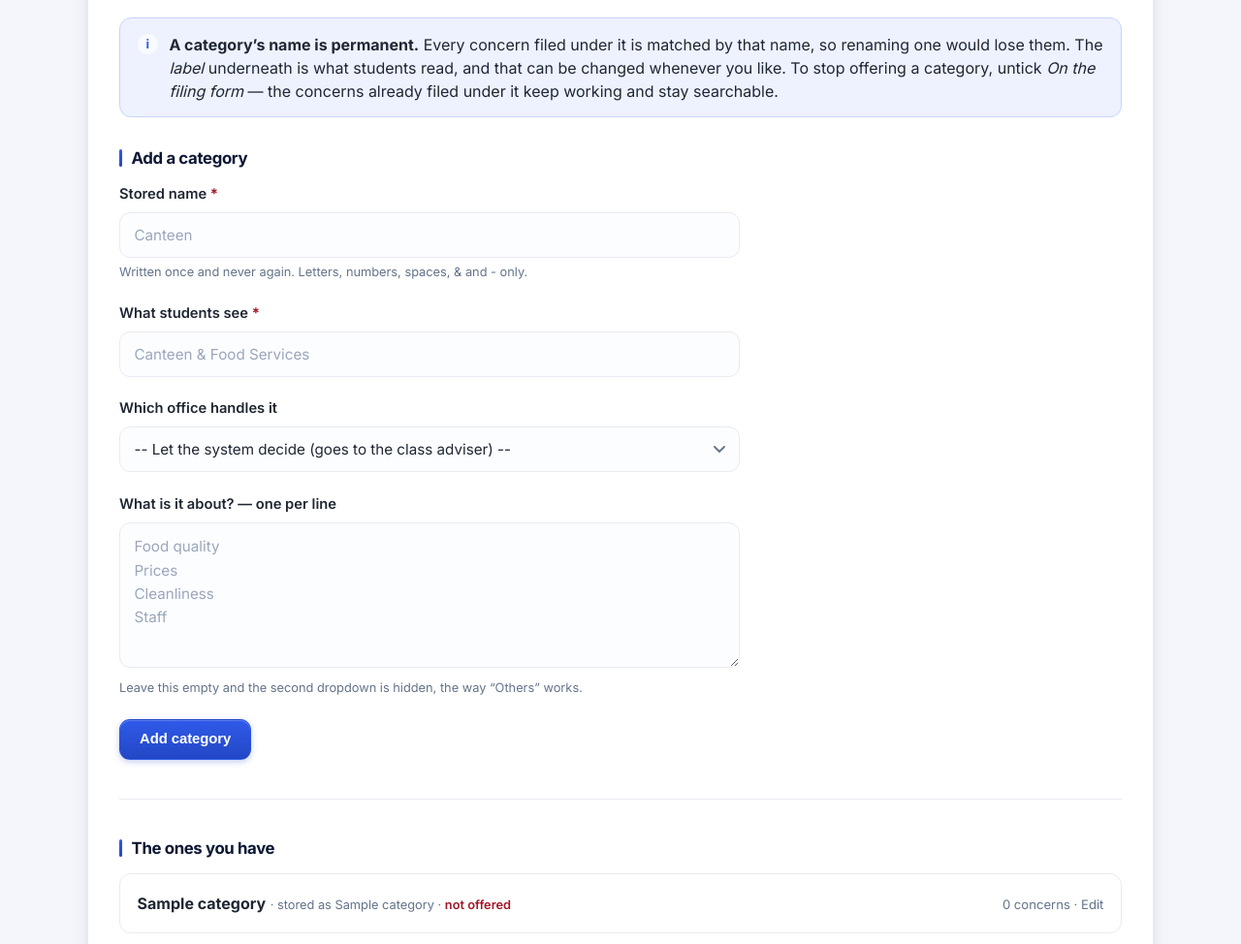
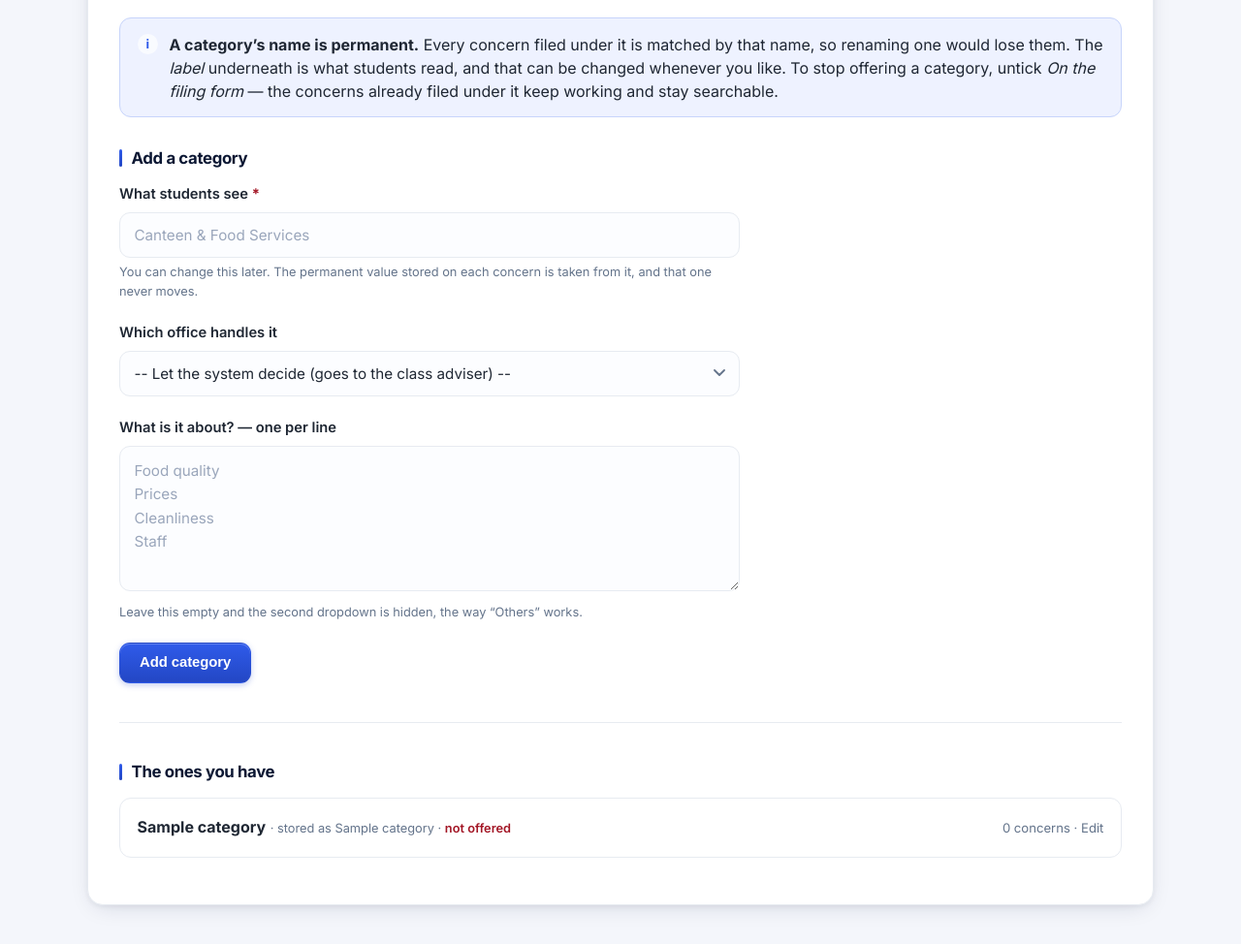
Before and after one commit to baydal242424/cspcconcern, a Laravel app: template resources/views/admin/categories.blade.php in a window 1280 px wide. Shown: the part 222-1196 px from the top of the page at 97% size. Run offline with Laravel 12, Linux system fonts and the light colour scheme; data comes from the database, SQL or seed files in the repository; the template is opened without the code that fills it: most values are stand-ins (such as "Sample title", 1, 10 or a date in 2020).

Commit message:
The stored name is worked out, not typed twice
The add-a-category form asked for "Canteen" and then "Canteen & Food
Services", and for the administrator to remember which of the two
could be changed afterwards.

The distinction is real: the stored value is matched by name on every
concern filed under it and can never move, while the label is words on
a screen. But it is the system's distinction to keep, not something to
make somebody hold in their head while naming a thing once.

It comes from the label now, with three things handled that the
administrator should never have to think about. Characters that would
misbehave in a URL, a query string or a LIKE are stripped, so "Canteen
(New Building) 100%" stores safely. Two labels reducing to one stored
name get a number appended rather than a refusal -- they did not
choose this value and cannot be asked to resolve a clash inside it.
And a label of nothing but punctuation, which would reduce to an empty
string no concern could match, is called Category.

The field is still accepted by the endpoint. A caller that knows
exactly what it wants should be able to say so, and the rules it has
to satisfy are worth keeping in one place.

Co-Authored-By: Claude Opus 5 <noreply@anthropic.com>

```diff
--- a/resources/views/admin/categories.blade.php
+++ b/resources/views/admin/categories.blade.php
@@ -32,23 +32,25 @@
     <form method="POST" action="{{ route('admin.categories.store') }}" style="max-width:40rem;">
         @csrf
 
-        <div class="form-group">
-            <label for="name">Stored name <span class="req">*</span></label>
-            <input type="text" name="name" id="name" required maxlength="60"
-                   value="{{ old('name') }}" placeholder="Canteen">
-            <p style="color:var(--muted); font-size:.8rem; margin-top:.3rem;">
-                Written once and never again. Letters, numbers, spaces, &amp; and - only.
-            </p>
-            @error('name')
-                <div style="color:var(--danger-ink); font-size:.85rem; margin-top:.25rem;">{{ $message }}</div>
-            @enderror
-        </div>
-
+        {{-- "Stored name" was a field here, asking for the same thing a
+             second time: "Canteen", then "Canteen & Food Services". The
+             split between the two is real -- the stored value is matched
+             by name on every concern and can never move, while the label
+             is words on a screen -- but it is the system's problem, not
+             something to make an administrator hold in their head. It is
+             worked out from the label now. --}}
         <div class="form-group">
             <label for="label">What students see <span class="req">*</span></label>
             <input type="text" name="label" id="label" required maxlength="80"
                    value="{{ old('label') }}" placeholder="Canteen &amp; Food Services">
+            <p style="color:var(--muted); font-size:.8rem; margin-top:.3rem;">
+                You can change this later. The permanent value stored on each
+                concern is taken from it, and that one never moves.
+            </p>
             @error('label')
+                <div style="color:var(--danger-ink); font-size:.85rem; margin-top:.25rem;">{{ $message }}</div>
+            @enderror
+            @error('name')
                 <div style="color:var(--danger-ink); font-size:.85rem; margin-top:.25rem;">{{ $message }}</div>
             @enderror
         </div>
```
Also changed, not shown: app/Http/Controllers/AdminController.php (+62 -2 lines), tests/Feature/TheOfficeCanAddACategoryTest.php (+71 -0 lines).
